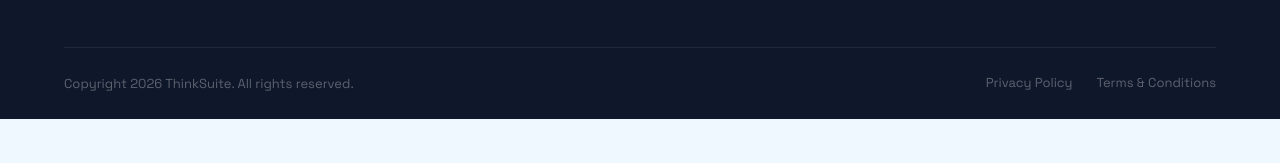
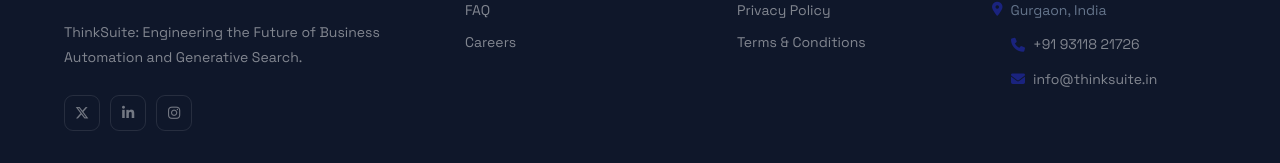
Before and after one commit to thinksuitesolution-coder/thinksuite-website, a Next.js app: page /contact in a window 1280 px wide. Shown: the part 1898-2061 px from the top of the page. Before the commit the page ends 2017 px from the top, so only its background shows below. Built offline with nearby package versions, Linux system fonts and the light colour scheme.

Commit message:
fix: contact page - add spacing between form and map section, increase map height

```diff
--- a/app/contact/page.tsx
+++ b/app/contact/page.tsx
@@ -26,7 +26,7 @@ export default function ContactPage() {
         </div>
       </section>
 
-      <section className="section" style={{ paddingBottom: 0 }}>
+      <section className="section" style={{ paddingBottom: 80 }}>
         <div className="container">
           <div className="contact-grid">
             <div className="reveal">
@@ -104,12 +104,12 @@ export default function ContactPage() {
         </div>
       </section>
 
-      <section style={{ paddingTop: 0 }}>
-        <div style={{ width: '100%', height: 420, position: 'relative' }}>
+      <section style={{ paddingTop: 0, paddingBottom: 0 }}>
+        <div style={{ width: '100%', height: 480, position: 'relative', borderTop: '1px solid rgba(255,255,255,0.08)' }}>
           <iframe
             src="https://www.google.com/maps/embed?origin=mfe&pb=!1m3!2m1!1sThinkSuite+Solutions,+Gurgaon,+Haryana,+India!6i15"
             width="100%"
-            height="420"
+            height="480"
             style={{ border: 0, display: 'block' }}
             allowFullScreen
             loading="lazy"
--- a/components/layout/Footer.tsx
+++ b/components/layout/Footer.tsx
@@ -74,10 +74,6 @@ export default function Footer() {
           <p className="footer-copy">
             Copyright 2026 ThinkSuite. All rights reserved.
           </p>
-          <div className="footer-legal">
-            <Link href="/privacy-policy">Privacy Policy</Link>
-            <Link href="/terms-and-conditions">Terms &amp; Conditions</Link>
-          </div>
         </div>
       </div>
     </footer>
```
